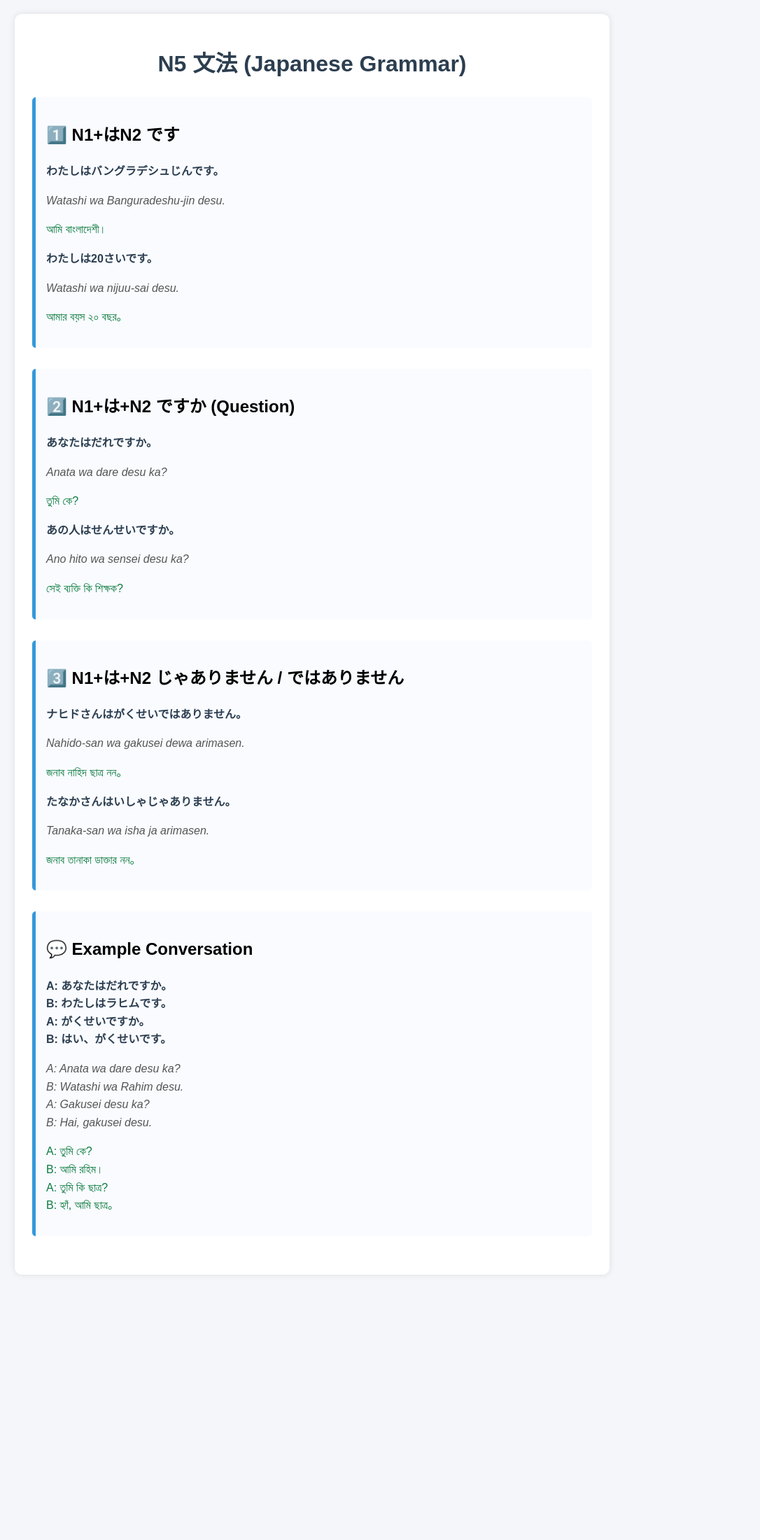
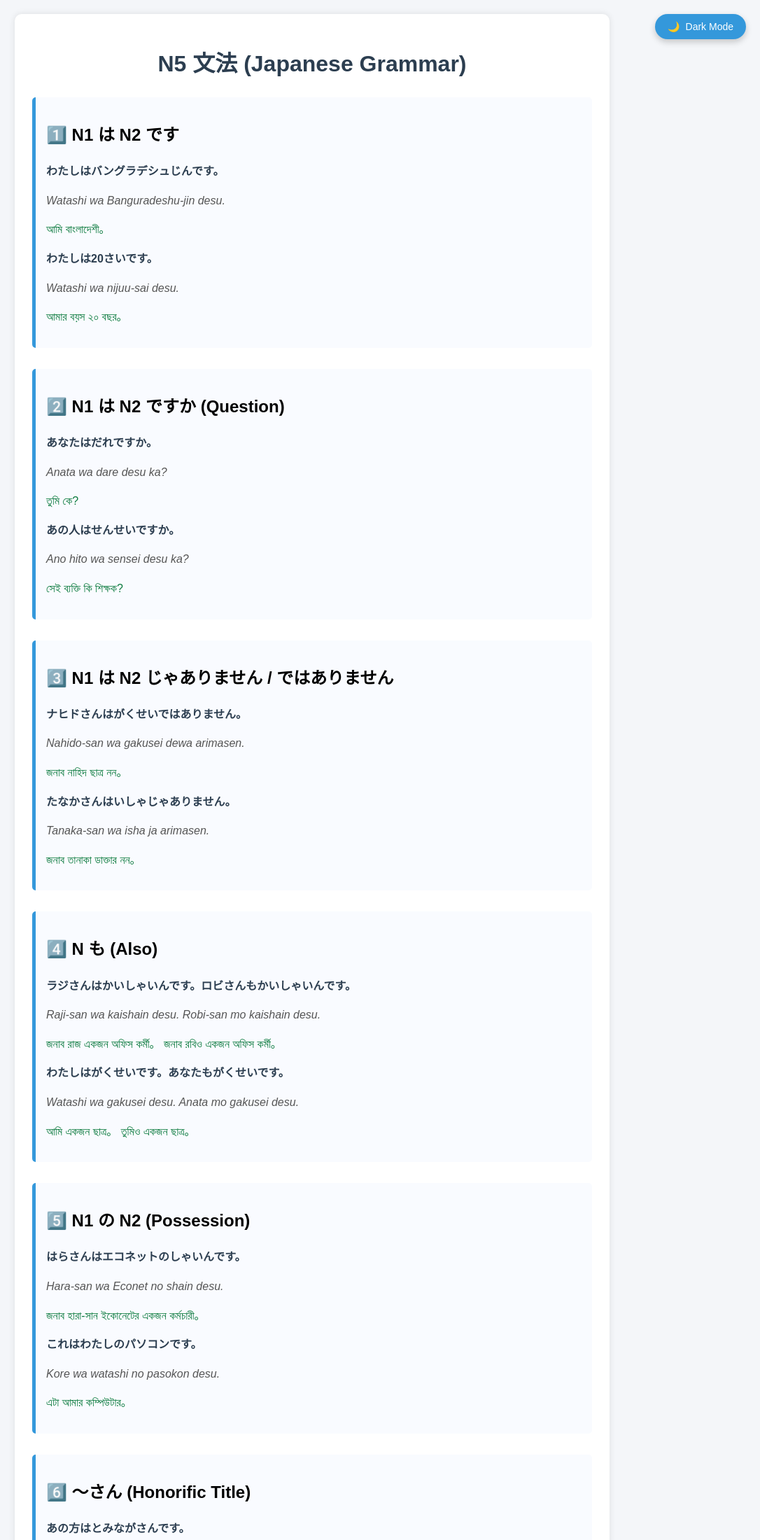
Before and after one commit to rahatuljp/my-blog, a plain HTML site: page grammar.html in a window 1280 px wide. Shown: the top 2200 px of the page at 70% size, without its empty margins (194-1280 px from the left). Before the commit the page ends 1841 px from the top, so only its background shows below. Drawn offline with Linux system fonts and the light colour scheme.

Commit message:
Update grammar.html

```diff
--- a/grammar.html
+++ b/grammar.html
@@ -12,6 +12,7 @@ body{
     margin: 0;
     padding: 20px;
     line-height: 1.6;
+    transition: background 0.3s, color 0.3s;
 }
 
 .container{
@@ -21,6 +22,7 @@ body{
     padding: 25px;
     border-radius: 10px;
     box-shadow: 0 0 10px rgba(0,0,0,0.1);
+    transition: background 0.3s, color 0.3s;
 }
 
 h1{
@@ -34,6 +36,7 @@ h1{
     background-color: #f9fbff;
     border-left: 5px solid #3498db;
     border-radius: 5px;
+    transition: background 0.3s;
 }
 
 .jp{
@@ -49,75 +52,175 @@ h1{
 .bn{
     color: #0b7a3e;
 }
+
+/* Toggle Button - Top Right */
+.toggle-btn{
+    position: fixed;
+    top: 20px;
+    right: 20px;
+    padding: 10px 18px;
+    border: none;
+    border-radius: 30px;
+    cursor: pointer;
+    font-size: 14px;
+    background-color: #3498db;
+    color: white;
+    display: flex;
+    align-items: center;
+    gap: 8px;
+    box-shadow: 0 4px 10px rgba(0,0,0,0.2);
+    transition: background 0.3s, transform 0.3s;
+}
+
+.toggle-btn:hover{
+    transform: scale(1.05);
+}
+
+.toggle-icon{
+    display: inline-block;
+    transition: transform 0.5s ease;
+}
+
+/* Rotate animation when dark */
+body.dark .toggle-icon{
+    transform: rotate(180deg);
+}
+
+/* Dark Mode */
+body.dark{
+    background-color: #121212;
+    color: #e0e0e0;
+}
+
+body.dark .container{
+    background-color: #1e1e1e;
+    color: #e0e0e0;
+}
+
+body.dark .section{
+    background-color: #2a2a2a;
+    border-left: 5px solid #bb86fc;
+}
+
+body.dark .jp{
+    color: #ffffff;
+}
+
+body.dark .romaji{
+    color: #cccccc;
+}
+
+body.dark .bn{
+    color: #7CFC00;
+}
+
+body.dark h1{
+    color: #ffffff;
+}
+
+body.dark .toggle-btn{
+    background-color: #bb86fc;
+}
+
 </style>
 </head>
 
 <body>
+
+<button class="toggle-btn" onclick="toggleMode()">
+    <span class="toggle-icon">🌙</span>
+    <span class="toggle-text">Dark Mode</span>
+</button>
+
 <div class="container">
 
 <h1>N5 文法 (Japanese Grammar)</h1>
 
+<!-- Rule 1 -->
 <div class="section">
-<h2>1️⃣ N1+はN2 です</h2>
-
+<h2>1️⃣ N1 は N2 です</h2>
 <p class="jp">わたしはバングラデシュじんです。</p>
 <p class="romaji">Watashi wa Banguradeshu-jin desu.</p>
-<p class="bn">আমি বাংলাদেশী।</p>
-
+<p class="bn">আমি বাংলাদেশী。</p>
 <p class="jp">わたしは20さいです。</p>
 <p class="romaji">Watashi wa nijuu-sai desu.</p>
 <p class="bn">আমার বয়স ২০ বছর。</p>
 </div>
 
+<!-- Rule 2 -->
 <div class="section">
-<h2>2️⃣ N1+は+N2 ですか (Question)</h2>
-
+<h2>2️⃣ N1 は N2 ですか (Question)</h2>
 <p class="jp">あなたはだれですか。</p>
 <p class="romaji">Anata wa dare desu ka?</p>
 <p class="bn">তুমি কে?</p>
-
 <p class="jp">あの人はせんせいですか。</p>
 <p class="romaji">Ano hito wa sensei desu ka?</p>
 <p class="bn">সেই ব্যক্তি কি শিক্ষক?</p>
 </div>
 
+<!-- Rule 3 -->
 <div class="section">
-<h2>3️⃣ N1+は+N2 じゃありません / ではありません</h2>
-
+<h2>3️⃣ N1 は N2 じゃありません / ではありません</h2>
 <p class="jp">ナヒドさんはがくせいではありません。</p>
 <p class="romaji">Nahido-san wa gakusei dewa arimasen.</p>
 <p class="bn">জনাব নাহিদ ছাত্র নন。</p>
-
 <p class="jp">たなかさんはいしゃじゃありません。</p>
 <p class="romaji">Tanaka-san wa isha ja arimasen.</p>
 <p class="bn">জনাব তানাকা ডাক্তার নন。</p>
 </div>
 
+<!-- Rule 4 -->
 <div class="section">
-<h2>💬 Example Conversation</h2>
+<h2>4️⃣ N も (Also)</h2>
+<p class="jp">ラジさんはかいしゃいんです。ロビさんもかいしゃいんです。</p>
+<p class="romaji">Raji-san wa kaishain desu. Robi-san mo kaishain desu.</p>
+<p class="bn">জনাব রাজ একজন অফিস কর্মী。 জনাব রবিও একজন অফিস কর্মী。</p>
+<p class="jp">わたしはがくせいです。あなたもがくせいです。</p>
+<p class="romaji">Watashi wa gakusei desu. Anata mo gakusei desu.</p>
+<p class="bn">আমি একজন ছাত্র。 তুমিও একজন ছাত্র。</p>
+</div>
 
-<p class="jp">
-A: あなたはだれですか。<br>
-B: わたしはラヒムです。<br>
-A: がくせいですか。<br>
-B: はい、がくせいです。
-</p>
+<!-- Rule 5 -->
+<div class="section">
+<h2>5️⃣ N1 の N2 (Possession)</h2>
+<p class="jp">はらさんはエコネットのしゃいんです。</p>
+<p class="romaji">Hara-san wa Econet no shain desu.</p>
+<p class="bn">জনাব হারা-সান ইকোনেটের একজন কর্মচারী。</p>
+<p class="jp">これはわたしのパソコンです。</p>
+<p class="romaji">Kore wa watashi no pasokon desu.</p>
+<p class="bn">এটা আমার কম্পিউটার。</p>
+</div>
 
-<p class="romaji">
-A: Anata wa dare desu ka?<br>
-B: Watashi wa Rahim desu.<br>
-A: Gakusei desu ka?<br>
-B: Hai, gakusei desu.
-</p>
-
-<p class="bn">
-A: তুমি কে?<br>
-B: আমি রহিম।<br>
-A: তুমি কি ছাত্র?<br>
-B: হ্যাঁ, আমি ছাত্র。
-</p>
+<!-- Rule 6 -->
+<div class="section">
+<h2>6️⃣ ～さん (Honorific Title)</h2>
+<p class="jp">あの方はとみながさんです。</p>
+<p class="romaji">Ano kata wa Tominaga-san desu.</p>
+<p class="bn">সেই ব্যক্তি হলেন জনাব তোমিনাগা。</p>
+<p class="jp">こちらはまいどさんです。</p>
+<p class="romaji">Kochira wa Maido-san desu.</p>
+<p class="bn">এনি জনাব মাইডো。</p>
 </div>
 
 </div>
+
+<script>
+function toggleMode() {
+    const body = document.body;
+    const icon = document.querySelector('.toggle-icon');
+    const text = document.querySelector('.toggle-text');
+
+    body.classList.toggle('dark');
+
+    if(body.classList.contains('dark')){
+        icon.textContent = '☀️';
+        text.textContent = 'Light Mode';
+    } else {
+        icon.textContent = '🌙';
+        text.textContent = 'Dark Mode';
+    }
+}
+</script>
+
 </body>
 </html>
```
